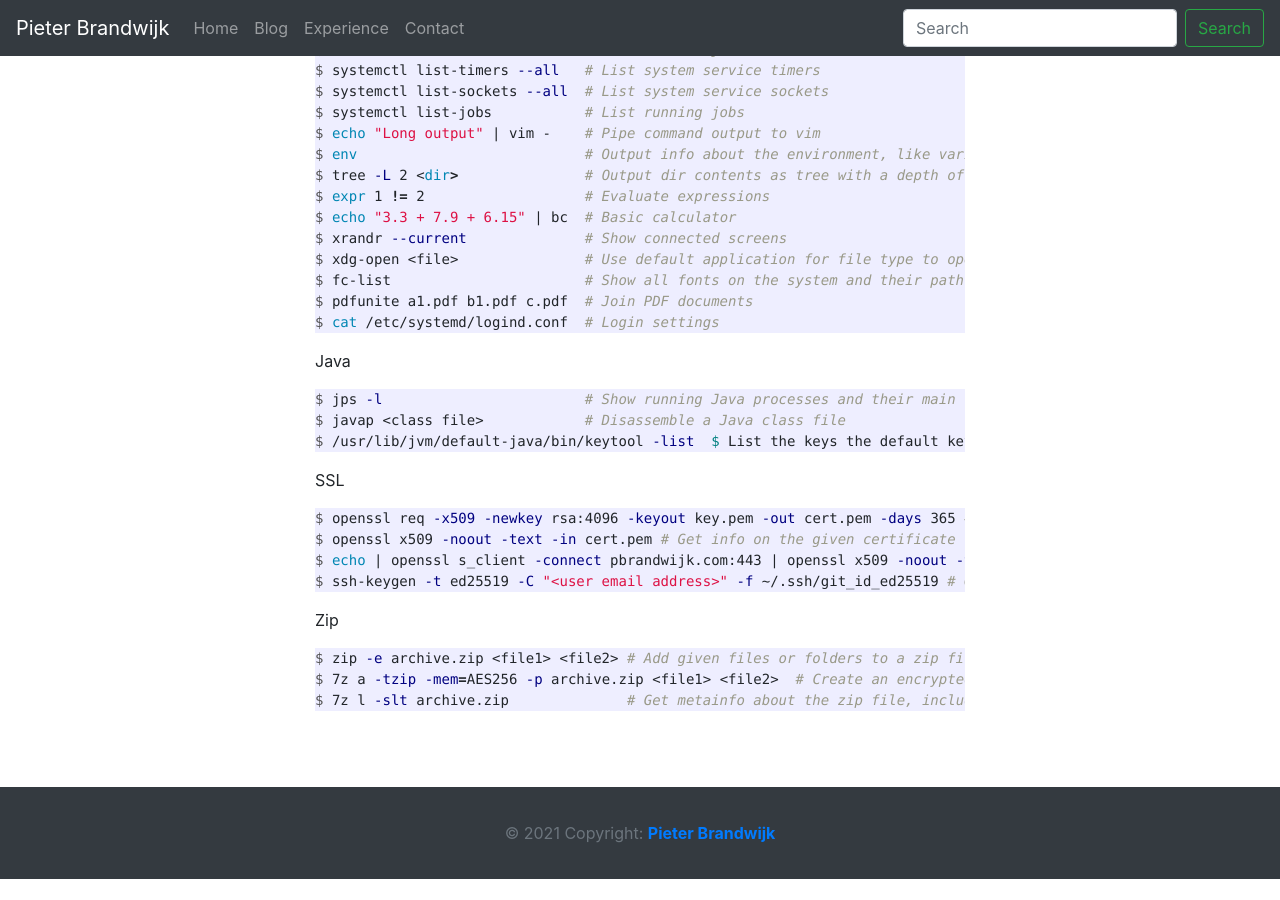
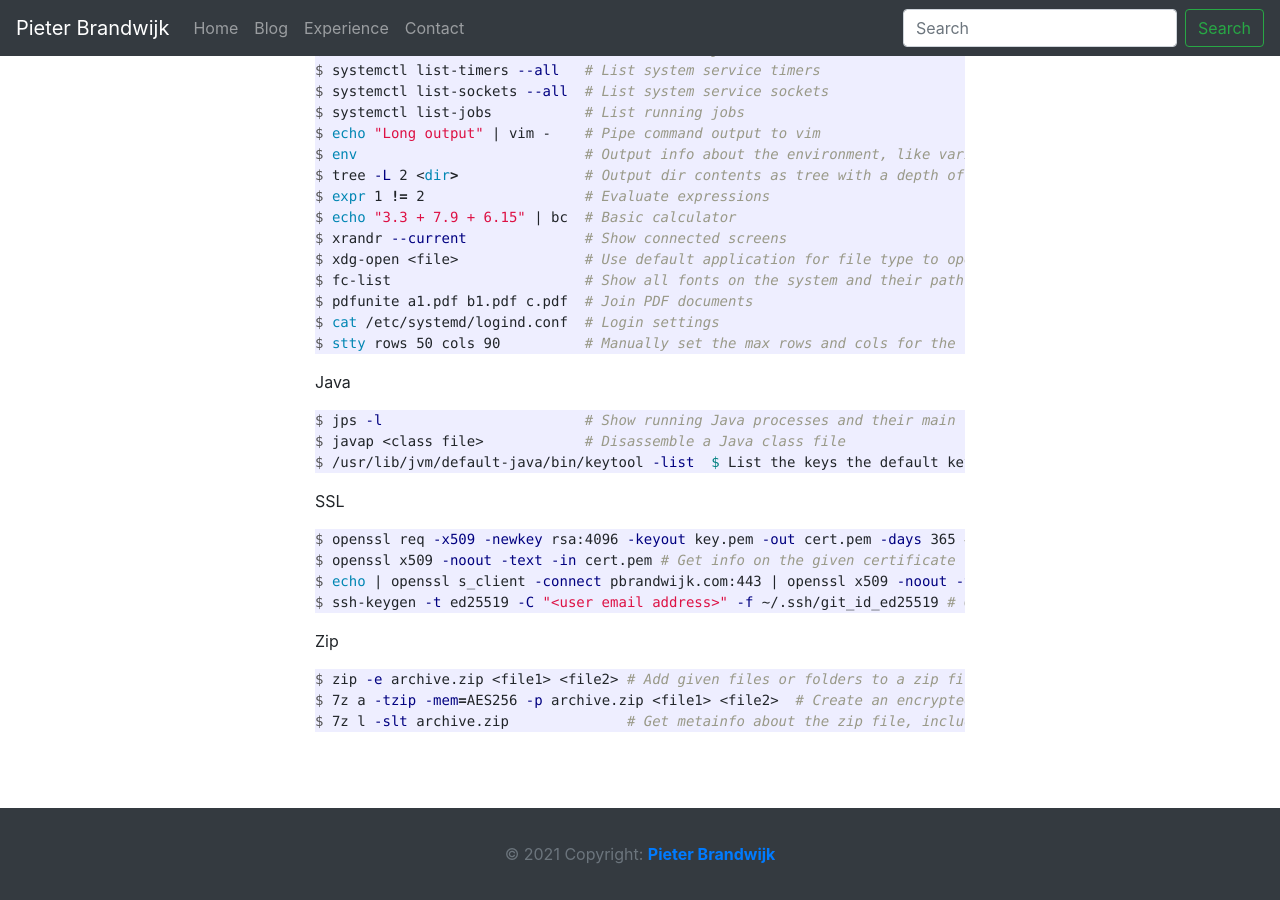
Before and after one commit to pbrandwijk/pbrandwijk.github.io, a Jekyll site: the page built from _posts/2020-07-10-linux-shell-cheat-sheet.md, in a window 1280 px wide and 900 px high, scrolled down 1714 px. Built offline with Jekyll 4.4.1, drawn with Linux system fonts in a browser that asks for light colours; nearby versions of some CDN libraries; comment, search, counter and statistics services are not loaded; before the commit the page ends 2593 px from its top, so only the background shows below that.

Commit message:
Add command

````diff
--- a/_posts/2020-07-10-linux-shell-cheat-sheet.md
+++ b/_posts/2020-07-10-linux-shell-cheat-sheet.md
@@ -103,6 +103,7 @@ $ xdg-open <file>               # Use default application for file type to open
 $ fc-list                       # Show all fonts on the system and their path
 $ pdfunite a1.pdf b1.pdf c.pdf  # Join PDF documents
 $ cat /etc/systemd/logind.conf  # Login settings
+$ stty rows 50 cols 90          # Manually set the max rows and cols for the terminal
 ```
 
 Java
````
